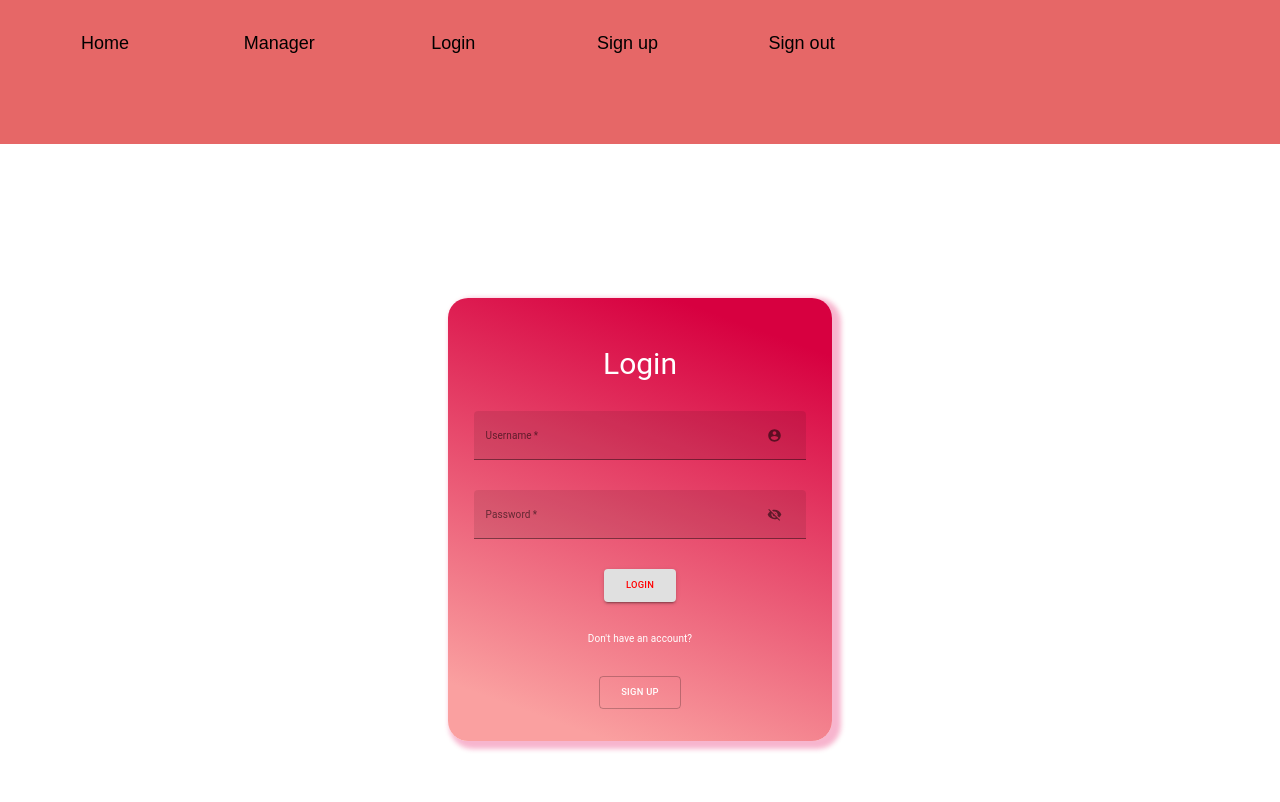
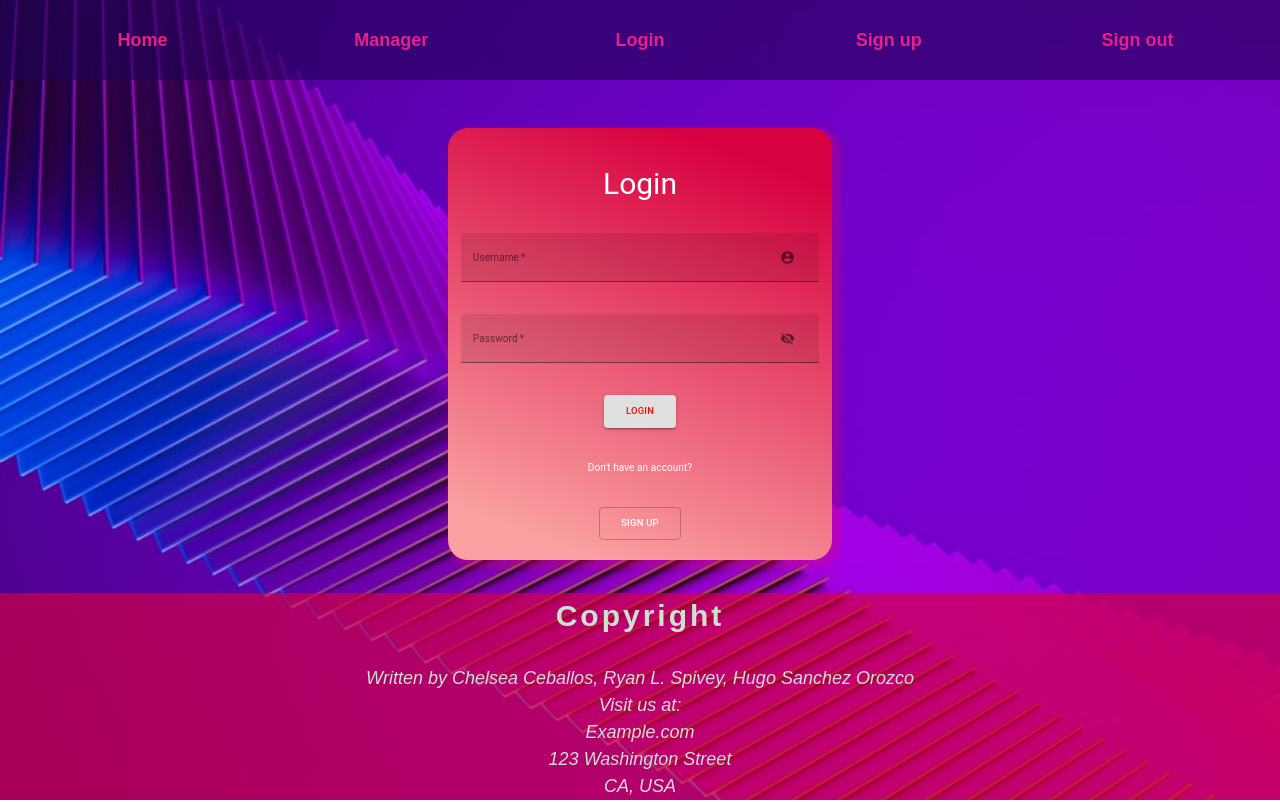
Before and after one commit to Pintereach-03/Frontend, a React (Create React App) app: page /login in a window 1280 px wide. Shown: the top 802 px of the page. Built offline with nearby package versions, Linux system fonts and the light colour scheme.

Commit message:
added CSS to NavBar, Footer, and body

```diff
--- a/src/App.js
+++ b/src/App.js
@@ -19,6 +19,7 @@ function App(props) {
     <Fragment>
       <header>
         <div className="menu">
+
           <Link to="/">Home</Link>
           <Link to="/manager">Manager</Link>
           {/* <Link to="/community">Community</Link> */}
@@ -37,13 +38,13 @@ function App(props) {
 
       <footer>
         <h2> Copyright</h2>
+        <br />
         <address>
-          Written by{" "}
-          <a href="mailto:webmaster@example.com">
-            {" "}
+          <p>
+          Written by
             Chelsea Ceballos, Ryan L. Spivey, Hugo Sanchez Orozco{" "}
-          </a>
-          .<br />
+          </p>
+
           Visit us at: <br />
           Example.com
           <br />
--- a/src/Styles/HomeStyles.css
+++ b/src/Styles/HomeStyles.css
@@ -4,7 +4,7 @@
     padding: 0;
     margin: 0;
     max-width: 100%;
-    /* border: 1px solid green; */
+    /* border: 1px solid yellow; */
   }
   /* General Styles */
   html {
@@ -16,10 +16,11 @@
     color: #4f4f4f;
     font-family: "PT Sans", sans-serif;
     /*Background Image*/
-    /* background-image: url(https://unsplash.com/photos/Acmjk3M5CX0); */
-    /*  background-size: cover;
-    background-repeat: none;
-    background-position: center top; */
+    background-image: url('gradient.jpeg');
+     background-size: cover;
+    background-repeat: no-repeat;
+    background-position: center;
+    background-attachment: fixed;
   }
   h1,
   h2,
@@ -36,21 +37,33 @@
     font-size: 3rem;
   }
   a {
-    width: 12%;
-    text-decoration: none; /*Still not removing text deco!!!:c */
-    color: Black;
-    margin: 1%;
+    width: 20%;
+    text-decoration: none;
+    font-weight: bolder;
+    color: #ff258be0;
+    /* margin: 4%; */
     text-align: center;
+    font-family: sans-serif;
+    display: flex;
+    justify-content: space-evenly ;
+    align-items: center;
+
   }
 
   div .menu {
-    height: 18vh;
+    position: fixed;
+    height: 10vh;
     display: flex;
     padding: 1em;
-    background-color: #da2020ad;
+    background-color: #2003559a;
+    width: 100%;
+    margin-bottom: 2vh;
   }
+
+
   a:hover {
     color: rgb(255, 255, 255);
+    text-shadow: 0 0 10px #0051ff;
     text-transform: uppercase;
     transition: all 0.1s ease-in-out;
   }
@@ -67,8 +80,8 @@
     width: 20%;
   }
 
-  li {
-    text-decoration: none;
+  i {
+    color: white;
   }
 
   .add-article-btn button {
@@ -122,8 +135,11 @@
   }
 
   footer {
-    background-color: #dc313198;
-    color: white;
+    position:fixed;
+    bottom: 0;
+    width: 100%;
+    background-color:#d70040a8;
+    color: #CDE0D2;
     text-align: center;
-    margin-top: 20%;
-  }
+    /* margin-top: 20%; */
+    }
--- a/src/Styles/LoginStyles.js
+++ b/src/Styles/LoginStyles.js
@@ -1,19 +1,20 @@
 //styles sheet
 import { makeStyles } from "@material-ui/core";
-// import bannerImg from "../images/pinkSheet.jpeg";
+import bannerImg from "./gradient.jpeg";
 
 const useStyles = makeStyles({
   root: {
     flexFlow: "column",
     alignItems: "center",
     height: "100vh",
-    // backgroundImage: `url(${bannerImg})`,
+    backgroundImage: `url(${bannerImg})`,
     backgroundSize: "cover"
   },
   paper: {
     width: "30%",
-    marginTop: "12%",
-    padding: "2%",
+    margin: "10%",
+
+    padding: "1%",
     // Gradient for div
     background: "linear-gradient(20deg, #FAA0A0 10%, #D70040 90%)",
     boxShadow: "5px 4px 5px 4px rgba(227, 11, 92, .3)",
```
Also changed, not shown: src/Styles/gradient.jpeg (added).
